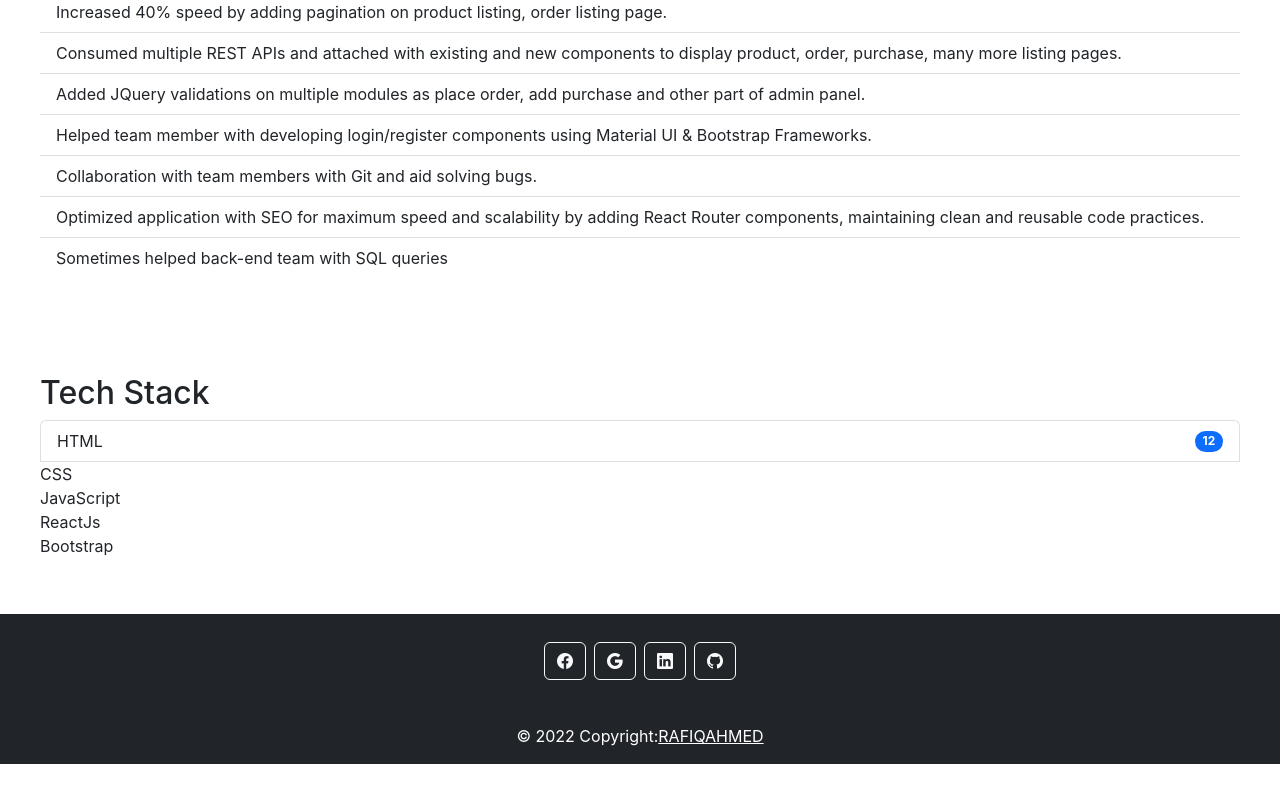
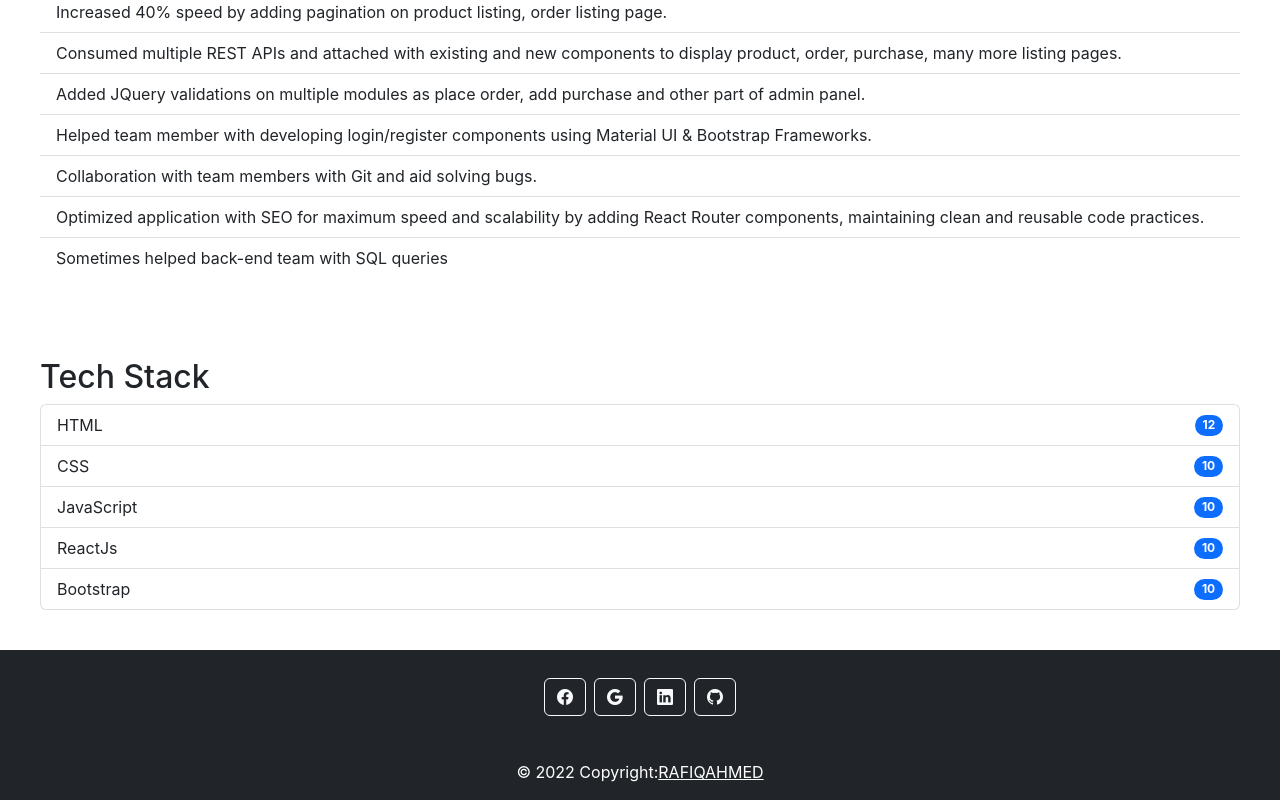
Before and after one commit to skrafiq2013/myportfolio, a React (Create React App) app: page /dostimart in a window 1280 px wide. Shown: the part 580-1380 px from the top of the page. Before the commit the page ends 1344 px from the top, so only its background shows below. Built offline with nearby package versions, Linux system fonts and the light colour scheme.

Commit message:
Made changes on DostiMart project page

```diff
--- a/src/componets/pages/DostiDetails.js
+++ b/src/componets/pages/DostiDetails.js
@@ -17,8 +17,8 @@ function DostiDetails() {
 
         {/* <h1> DostiMart</h1> */}
         {/* <h2>DostiMart(Sept 2020 – Present) – Front End Developer </h2> */}
-        <div>
-        <p className="details">
+        <div p className="details">
+
         <h2>My Work</h2>
           <ul className='list-group list-group-flush'>
             <li className='list-group-item'>Built entire purchase module to support back-end team for placing order.</li>
@@ -32,20 +32,28 @@ function DostiDetails() {
           </ul>
 
 
-        </p>
         </div>
-        <div>
-          <p className='details'>
+        <div className='details'>
+
             <h2>Tech Stack</h2>
             <ul className="list-group">
               <li className="list-group-item d-flex justify-content-between align-items-center">HTML
               <span className="badge bg-primary rounded-pill">12</span></li>
-              <li>CSS</li>
-              <li>JavaScript</li>
-              <li>ReactJs</li>
-              <li>Bootstrap</li>
+              <li  className="list-group-item d-flex justify-content-between align-items-center">
+                CSS
+              <span className="badge bg-primary rounded-pill">10</span>
+              </li>
+              <li className="list-group-item d-flex justify-content-between align-items-center">JavaScript
+              <span className="badge bg-primary rounded-pill">10</span>
+
+              </li>
+              <li className="list-group-item d-flex justify-content-between align-items-center">ReactJs
+              <span className="badge bg-primary rounded-pill">10</span>
+              </li>
+              <li className="list-group-item d-flex justify-content-between align-items-center">Bootstrap
+              <span className="badge bg-primary rounded-pill">10</span>
+              </li>
             </ul>
-          </p>
         </div>
         </div>
 
```
